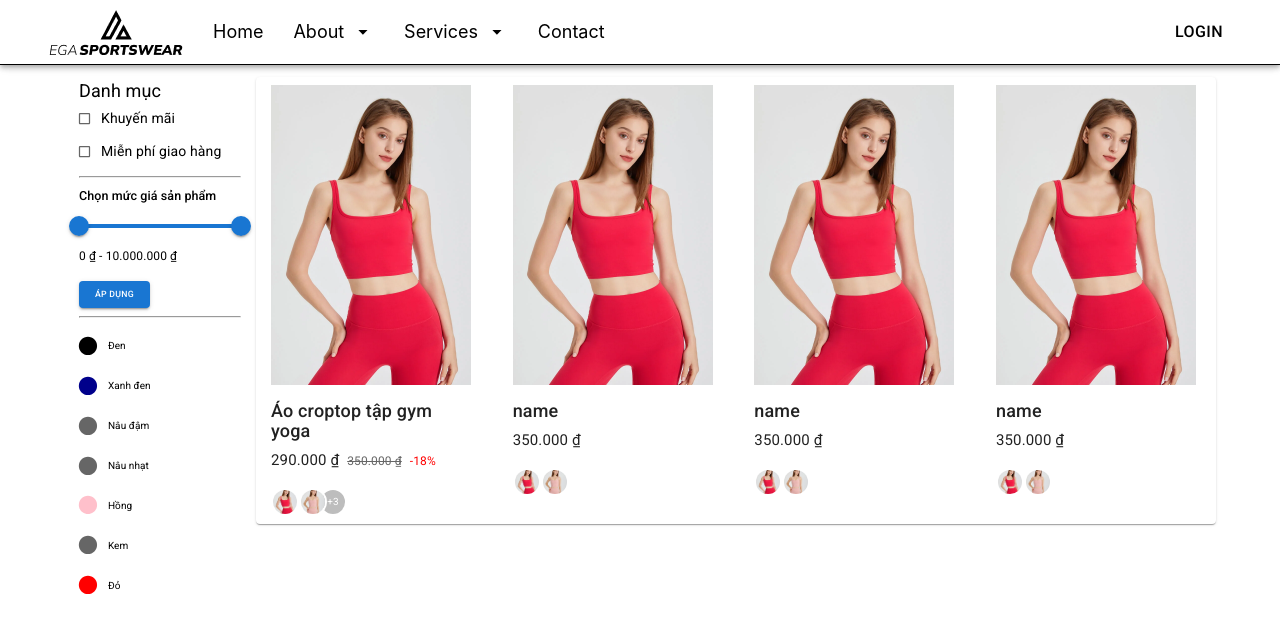
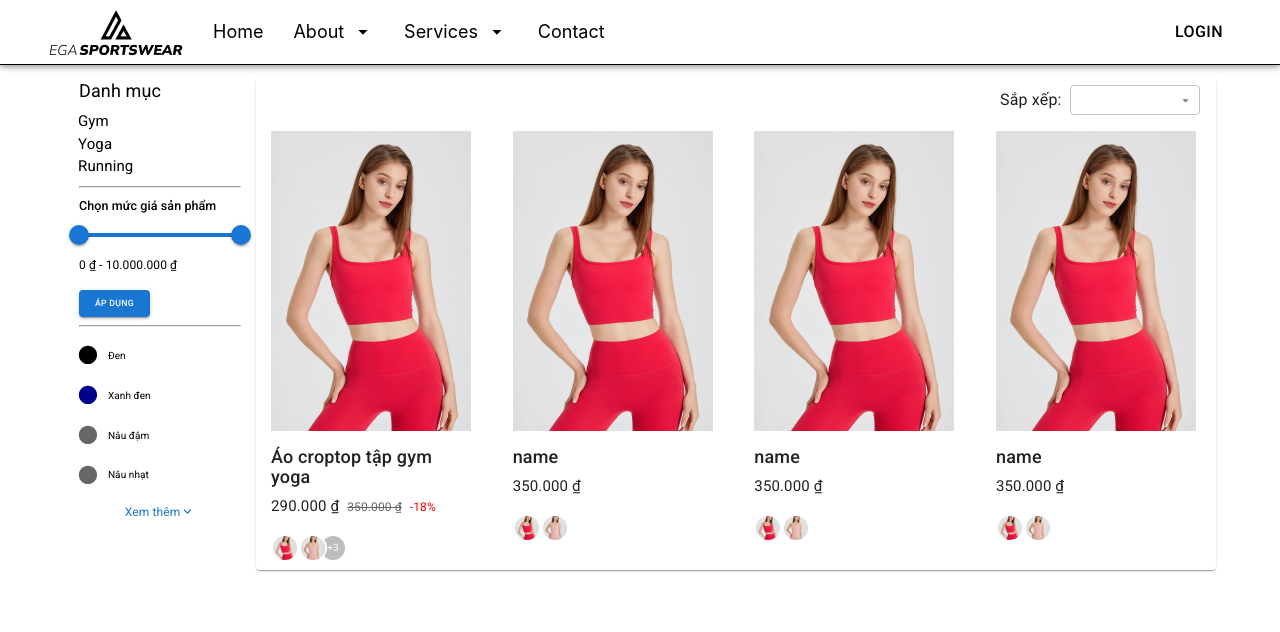
Before and after one commit to Kha03/fashion_project_gui_client, a React (Vite) app: page /products in a window 1280 px wide. Shown: the top 632 px of the page. Built offline with nearby package versions, Linux system fonts and the light colour scheme.

Commit message:
commit change url when filter category, price

```diff
--- a/package.json
+++ b/package.json
@@ -21,6 +21,7 @@
     "@uidotdev/usehooks": "^2.4.1",
     "axios": "^1.7.2",
     "notistack": "^3.0.1",
+    "query-string": "^9.1.0",
     "react": "^18.3.1",
     "react-dom": "^18.3.1",
     "react-hook-form": "^7.52.0",
--- a/src/components/Products/components/Filter/CategoryFilter.tsx
+++ b/src/components/Products/components/Filter/CategoryFilter.tsx
@@ -1,50 +1,66 @@
-import {Box, Checkbox, FormControlLabel, FormGroup, Typography} from '@mui/material'
-import {useState} from 'react'
+import {Box, FormControlLabel, Radio, RadioGroup, Typography} from '@mui/material'
 import * as React from 'react'
+import {useEffect, useState} from 'react'
 
-export interface ICategoryFilterProps {}
+export interface ICategoryFilterProps {
+  onChange: (newCategory: object) => void
+}
 
-export default function CategoryFilter(props: ICategoryFilterProps) {
-  const categories = [
-    {key: 'Khuyến mãi', value: 'isPromotion'},
-    {key: 'Miễn phí giao hàng', value: 'isFreeShip'},
+export default function CategoryFilter({onChange}: ICategoryFilterProps) {
+  const categories_exp = [
+    {id: 1, name: 'Gym'},
+    {id: 2, name: 'Yoga'},
+    {id: 3, name: 'Running'},
   ]
 
-  const [checked, setChecked] = useState<{[key: string]: boolean}>({
-    isPromotion: false,
-    isFreeShip: false,
-  })
+  const [categories, setCategories] = useState<{id: number; name: string}[]>([])
 
+  const [selectedCategory, setSelectedCategory] = useState('')
+  useEffect(() => {
+    // (async () => {
+    //   const listCate = await CategoryApi.getAll();
+    //   setCategories(
+    //     listCate.map((x) => ({
+    //       id: x.id,
+    //       name: x.name,
+    //     }))
+    //   );
+    // })();
+    setCategories(
+      categories_exp.map((x) => ({
+        id: x.id,
+        name: x.name,
+      })),
+    )
+  }, [])
   const handleChange = (event: React.ChangeEvent<HTMLInputElement>) => {
-    const {name, checked} = event.target
-    setChecked((prevChecked) => ({
-      ...prevChecked,
-      [name]: checked,
-    }))
+    setSelectedCategory(event.target.value)
+    onChange({_category: event.target.value})
   }
 
   return (
     <Box>
-      <Typography variant='h4' fontSize='1.8rem'>
+      <Typography variant='h4' fontSize='1.8rem' marginBottom={1}>
         Danh mục
       </Typography>
-      <FormGroup>
+      <RadioGroup value={selectedCategory} onChange={handleChange}>
         {categories.map((category) => (
           <FormControlLabel
-            key={category.key}
-            control={
-              <Checkbox
-                onChange={handleChange}
-                checked={checked[category.value]}
-                name={category.value}
-              />
-            }
-            label={category.key}
-            value={category.value}
-            sx={{'& .MuiTypography-root': {fontSize: '1.4rem'}}}
+            key={category.id}
+            value={String(category.name)}
+            control={<Radio />}
+            label={category.name}
+            sx={{
+              '& .MuiRadio-root': {display: 'none'}, // Hide the radio icon
+              '& .MuiFormControlLabel-label': {
+                color: selectedCategory == category.name ? '#2196f3' : 'inherit',
+                fontSize: '1.5rem',
+                paddingLeft: '10px',
+              },
+            }}
           />
         ))}
-      </FormGroup>
+      </RadioGroup>
     </Box>
   )
 }
--- a/src/components/Products/components/Filter/ColorFilter.tsx
+++ b/src/components/Products/components/Filter/ColorFilter.tsx
@@ -1,14 +1,18 @@
-import {Box, Checkbox, FormControlLabel} from '@mui/material'
+import {Box, Checkbox, FormControlLabel, Typography} from '@mui/material'
 import CircleIcon from '@mui/icons-material/Circle'
-import CircleOutlinedIcon from '@mui/icons-material/CircleOutlined'
 import * as React from 'react'
 import {useState} from 'react'
+import KeyboardArrowUpIcon from '@mui/icons-material/KeyboardArrowUp'
 
+import KeyboardArrowDownIcon from '@mui/icons-material/KeyboardArrowDown'
 export interface IColorFilterProps {}
-
 export default function ColorFilter() {
   const [selectedColors, setSelectedColors] = useState<string[]>([])
+  const [visibleColors, setVisibleColors] = useState(4)
 
+  const handleShowMoreColors = () => {
+    setVisibleColors((prev) => (prev === 4 ? colors.length : 4))
+  }
   const colors = [
     {name: 'Đen', color: 'black'},
     {name: 'Xanh đen', color: 'darkblue'},
@@ -24,8 +28,10 @@ export default function ColorFilter() {
       checked ? [...prev, value] : prev.filter((color) => color !== value),
     )
   }
-  return colors.map((color) => (
+  return (
     <Box>
+      {colors.slice(0, visibleColors).map((color) => (
+        <Box key={color.color}>
           <FormControlLabel
             key={color.color}
             control={
@@ -53,5 +59,37 @@ export default function ColorFilter() {
             label={color.name}
           />
         </Box>
-  ))
+      ))}
+      {
+        <Typography
+          onClick={handleShowMoreColors}
+          sx={{
+            display: 'flex',
+
+            alignItems: 'center',
+            justifyContent: 'center',
+            fontSize: '1.2rem',
+            cursor: 'pointer',
+            color: 'primary.main',
+            marginTop: '8px',
+            ':hover': {
+              textDecoration: 'underline',
+            },
+          }}
+        >
+          {visibleColors === 4 ? (
+            <>
+              Xem thêm
+              <KeyboardArrowDownIcon />
+            </>
+          ) : (
+            <>
+              Rút gọn
+              <KeyboardArrowUpIcon />
+            </>
+          )}
+        </Typography>
       }
+    </Box>
+  )
+}
--- a/src/components/Products/components/Filter/PriceFilter.tsx
+++ b/src/components/Products/components/Filter/PriceFilter.tsx
@@ -5,10 +5,13 @@ import Slider from '@mui/material/Slider'
 import Typography from '@mui/material/Typography'
 import {useState} from 'react'
 
-const minDistance = 1000000 // Khoảng cách tối thiểu 1 triệu đồng
-const maxPrice = 10000000 // Giá tối đa là 10 triệu đồng
+const minDistance = 1000000 // Minimum distance 1 million VND
+const maxPrice = 10000000 // Maximum price is 10 million VND
+interface IPriceFilterProps {
+  onChange: (newPrice: object) => void
+}
 
-export default function PriceFilter() {
+export default function PriceFilter({onChange}: IPriceFilterProps) {
   const [priceRange, setPriceRange] = useState<number[]>([0, maxPrice])
 
   const handlePriceChange = (event: Event, newValue: number | number[], activeThumb: number) => {
@@ -23,9 +26,10 @@ export default function PriceFilter() {
   }
   const handleButtonClick = () => {
     const selectedRange = {
-      minPrice: priceRange[0],
-      maxPrice: priceRange[1],
+      _price_gte: priceRange[0],
+      _price_lte: priceRange[1],
     }
+    onChange(selectedRange)
     console.log(selectedRange)
   }
   return (
@@ -39,7 +43,7 @@ export default function PriceFilter() {
         valueLabelDisplay='auto'
         min={0}
         max={maxPrice}
-        step={500000} // Bước nhảy 500 nghìn đồng
+        step={500000}
         disableSwap
       />
       <Typography fontSize={'1.2rem'}>
--- /dev/null
+++ b/src/components/Products/components/Filter/SortProductFilter.tsx
@@ -0,0 +1,37 @@
+import {Box, FormControl, MenuItem, Select, SelectChangeEvent, Typography} from '@mui/material'
+import {useState} from 'react'
+
+export default function SortProductFilter() {
+  const valueSort = {
+    'name-asc': 'Tên A-Z',
+    'name-desc': 'Tên Z-A',
+    'price-asc': 'Giá tăng dần',
+    'price-desc': 'Giá giảm dần',
+  }
+  const [sortProduct, setSortProduct] = useState('')
+
+  const handleChange = (event: SelectChangeEvent) => {
+    setSortProduct(event.target.value as string)
+  }
+  return (
+    <Box sx={{minWidth: 200, display: 'flex', alignItems: 'center'}}>
+      <Typography fontSize={'1.6rem'} sx={{textWrap: 'nowrap', marginRight: 1}}>
+        Sắp xếp:
+      </Typography>
+      <FormControl fullWidth>
+        <Select
+          value={sortProduct}
+          label=''
+          onChange={handleChange}
+          sx={{fontSize: '1.4rem', height: '30px'}}
+        >
+          {Object.entries(valueSort).map(([key, value]) => (
+            <MenuItem key={key} value={key} sx={{fontSize: '1.4rem'}}>
+              {value}
+            </MenuItem>
+          ))}
+        </Select>
+      </FormControl>
+    </Box>
+  )
+}
--- a/src/components/Products/components/ProductFilter/ProductFilter.tsx
+++ b/src/components/Products/components/ProductFilter/ProductFilter.tsx
@@ -4,15 +4,18 @@ import PriceFilter from '../Filter/PriceFilter'
 import ColorFilter from '../Filter/ColorFilter'
 
 export interface IProductFilterProps {
-  onFilterChange: object
+  onChange: (newFilter: object) => void
 }
 
-export default function ProductFilter({onFilterChange}: IProductFilterProps) {
+export default function ProductFilter({onChange}: IProductFilterProps) {
+  const handleChange = (newCategory: object) => {
+    onChange(newCategory)
+  }
   return (
     <Box padding={'15px'}>
-      <CategoryFilter />
+      <CategoryFilter onChange={handleChange} />
       <hr />
-      <PriceFilter />
+      <PriceFilter onChange={handleChange} />
       <hr />
       <ColorFilter />
     </Box>
--- a/src/components/Products/page/ListProduct.tsx
+++ b/src/components/Products/page/ListProduct.tsx
@@ -1,22 +1,53 @@
 import {Box, Container, Paper} from '@mui/material'
 import Grid2 from '@mui/material/Unstable_Grid2'
+import SortProductFilter from '../components/Filter/SortProductFilter'
+import ProductFilter from '../components/ProductFilter/ProductFilter'
 import ProductList from '../components/ProductList/ProductList'
-import ProductFilter from '../components/ProductFilter/ProductFilter'
+import queryString from 'query-string'
+import {useLocation, useNavigate} from 'react-router-dom'
+import {useMemo} from 'react'
 
 export default function ListProduct() {
-  const filter = {
-    isPromotion: false,
-    isFreeShip: false,
+  interface params {
+    _page?: number
+    _limit?: number
+    _sort?: string
+    _color?: Array<string>
+    _category?: string
+    _price_gte?: number
+    _price_lte?: number
+  }
+  const history = useNavigate()
+  const location = useLocation()
+  const queryParams = useMemo(() => {
+    const params = queryString.parse(location.search) as params
+    return {
+      ...params,
+      _page: params._page || 1,
+      _limit: params._limit || 9,
+      _sort: params._sort || 'salePrice:ASC',
+    }
+  }, [location.search])
+  const handleFilterChange = (newFilter: object) => {
+    const newQuery = {
+      ...queryParams,
+      ...newFilter,
+    }
+    console.log(newQuery)
+    history({search: queryString.stringify(newQuery)})
   }
   return (
     <Box sx={{flexGrow: 1}} mt={'65px'}>
       <Container maxWidth={'lg'}>
         <Grid2 container>
           <Grid2 xs={2}>
-            <ProductFilter onFilterChange={filter} />
+            <ProductFilter onChange={handleFilterChange} />
           </Grid2>
           <Grid2 xs={10}>
             <Paper sx={{padding: '8px 0', marginTop: '12px'}}>
+              <Box marginBottom={2} marginRight={2} display='flex' justifyContent='flex-end'>
+                <SortProductFilter />
+              </Box>
               <ProductList />
             </Paper>
           </Grid2>
```
Also changed, not shown: 1 other file (tests, documents, lock files or other folders). Lines whose indentation alone changed are shown as unchanged.
